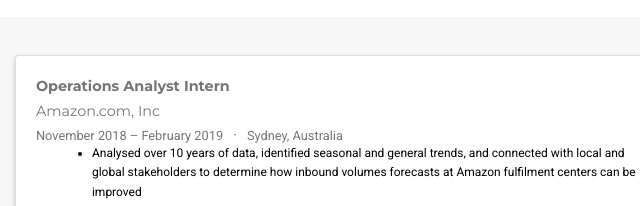
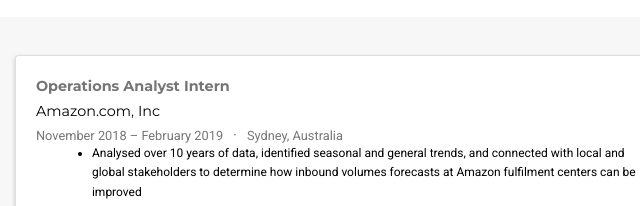
Before and after one commit to Gqia189/gqia189.github.io, a plain HTML site: page index.html in a window 1280 px wide. Shown: the part 1043-1249 px from the top of the page, 519-1159 px from the left. Drawn offline with nearby package versions, Linux system fonts and the light colour scheme; some icons are missing.

Commit message:
Update index.html

```diff
--- a/index.html
+++ b/index.html
@@ -669,7 +669,7 @@
         <div class="card">
           <div class="card-body">
             <h4 class="card-title exp-title text-muted mt-0 mb-1">Operations Analyst Intern</h4>
-            <h4 class="card-title exp-company text-muted my-0"><a href="https://www.amazon.com" target="_blank" rel="noopener"></a>Amazon.com, Inc</h4>
+            <h4 class="card-title exp-company text-muted my-0"><a href="https://www.amazon.com" target="_blank" rel="noopener">Amazon.com, Inc</a></h4>
             <div class="text-muted exp-meta">
               November 2018 –
 
```
